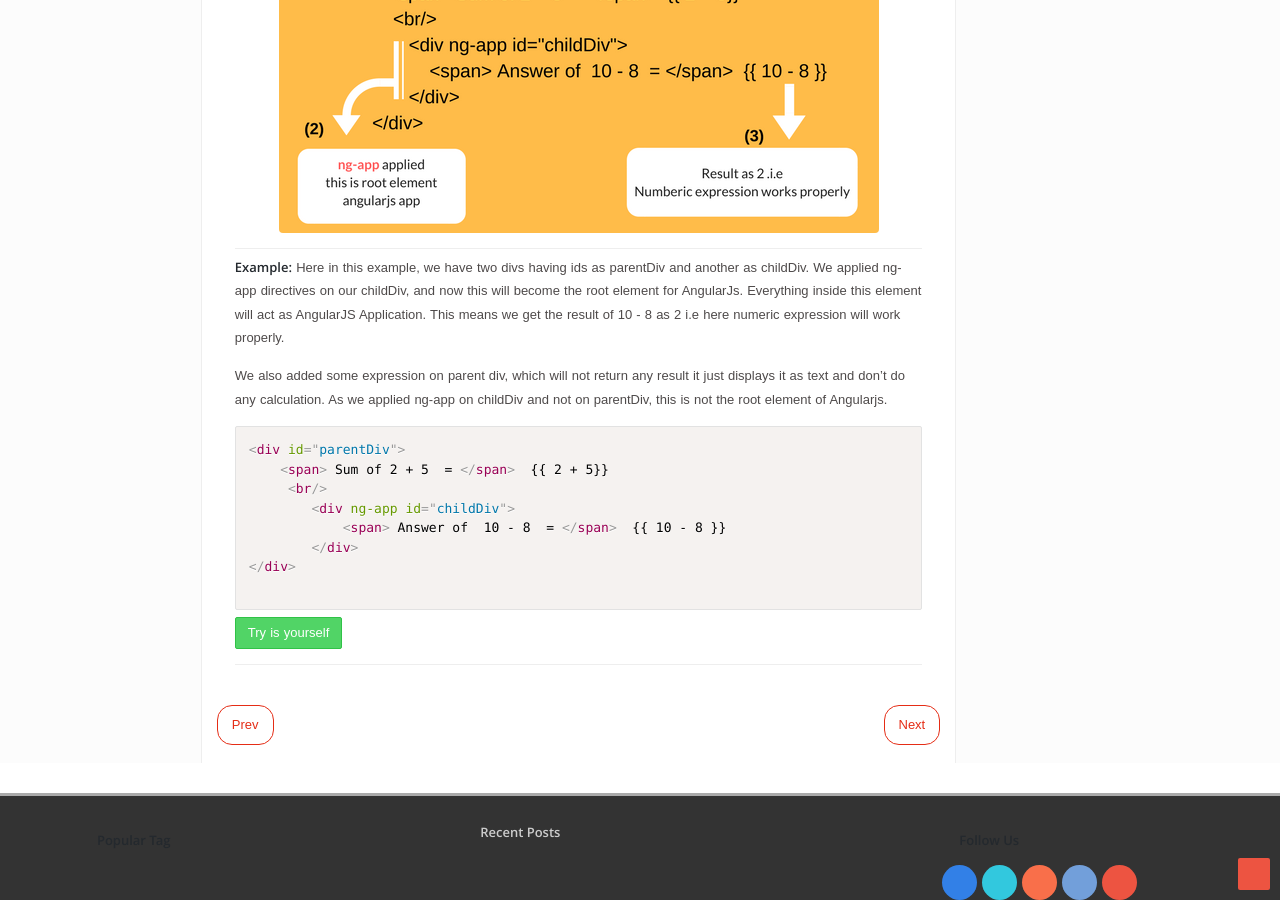
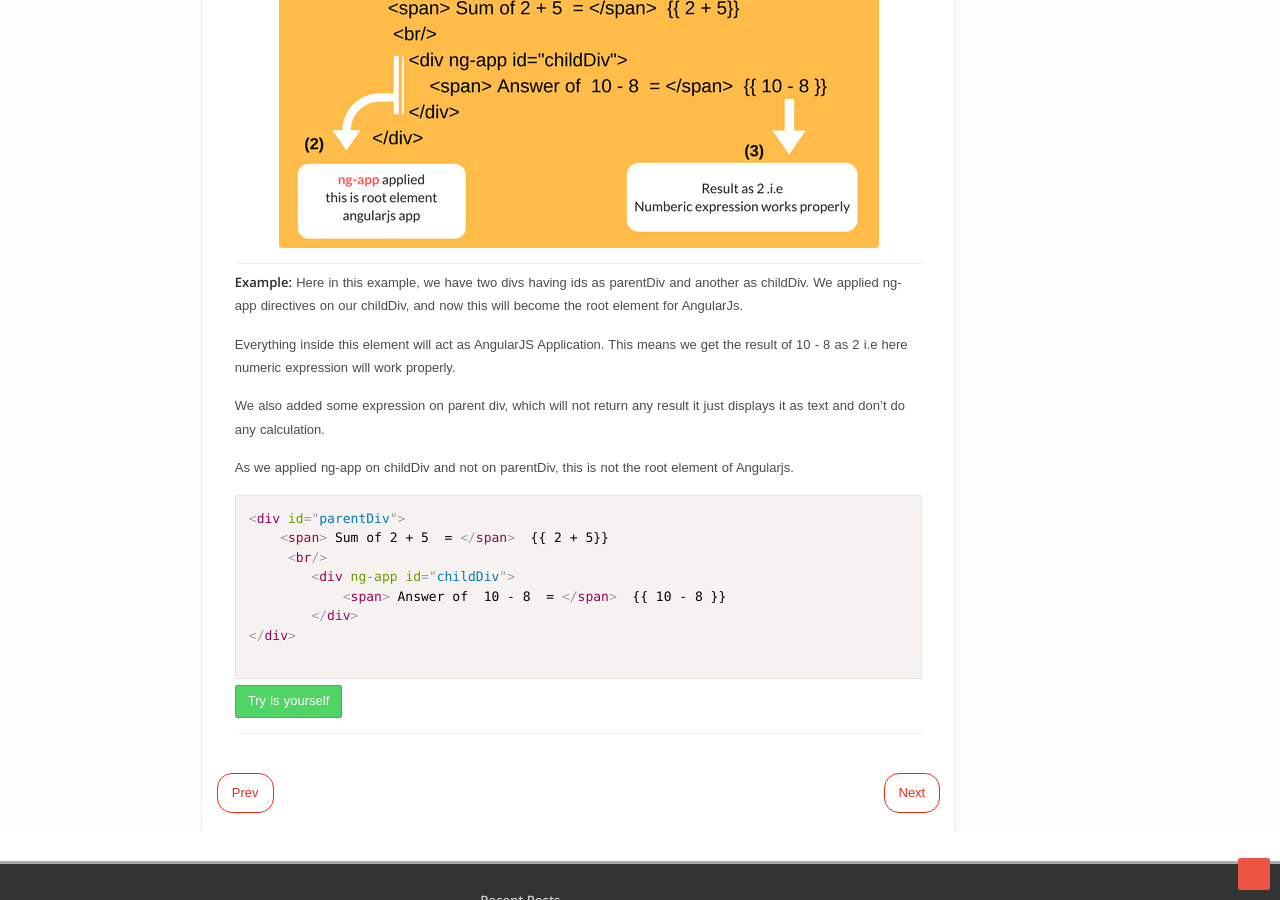
Before and after one commit to angular4pro/angular4pro.github.io, a Jekyll site: the page built from _posts/2017-09-25-ng-app.md, in a window 1280 px wide and 900 px high, scrolled down 1355 px. Built offline with Jekyll 4.4.1, drawn with Linux system fonts in a browser that asks for light colours; some web fonts are replaced; comment, search, counter and statistics services are not loaded; some of the changed text lies outside the part shown.

Commit message:
Update 2017-09-25-ng-app.md

````diff
--- a/_posts/2017-09-25-ng-app.md
+++ b/_posts/2017-09-25-ng-app.md
@@ -15,7 +15,9 @@ image: https://angular4pro.com/md/images/expression-angularjs.jpg
 
 In angularjs, the primary directive is the `ng-app` which tells AngularJs that this part of the web page is **AngularJS Application**. Its the starting point of AngularJs Application. The ng-app directive designates the root element of the application and is placed on the `<body>` or `<html>` tag.
 
-If we want we can also place ng-app on particular div of our HTML document. But make sure only one ng-app should be added on your web page. If more than **one ng-app** appears, then the element which appeared first will be used. All AngularJS applications must have a **root element** .i.e ***ng-app is a must*** and this auto-bootstrap an AngularJS application.
+If we want we can also place **ng-app** on particular div of our HTML document. But make sure only one ng-app should be added on your web page. If more than **one ng-app** appears, then the element which appeared first will be used.
+
+All AngularJS applications must have a **root element** .i.e ***ng-app is a must*** and this auto-bootstrap an AngularJS application.
 
 #### Usage:
 
@@ -49,9 +51,13 @@ or
 
 ---
 
-**Example:**  Here in this example, we have two divs having ids as parentDiv and another as childDiv. We applied ng-app directives on our childDiv, and now this will become the root element for AngularJs. Everything inside this element will act as AngularJS Application. This means we get the result of 10 - 8 as 2  i.e here numeric expression will work properly.
+**Example:**  Here in this example, we have two divs having ids as parentDiv and another as childDiv. We applied ng-app directives on our childDiv, and now this will become the root element for AngularJs.
 
-We also added some expression on parent div, which will not return any result it just displays it as text and don't do any calculation. As we applied ng-app on childDiv and not on parentDiv, this is not the root element of Angularjs.
+Everything inside this element will act as AngularJS Application. This means we get the result of 10 - 8 as 2  i.e here numeric expression will work properly.
+
+We also added some expression on parent div, which will not return any result it just displays it as text and don't do any calculation.
+
+As we applied ng-app on childDiv and not on parentDiv, this is not the root element of Angularjs.
 
 ```html {% raw %}
 <div id="parentDiv">
````
